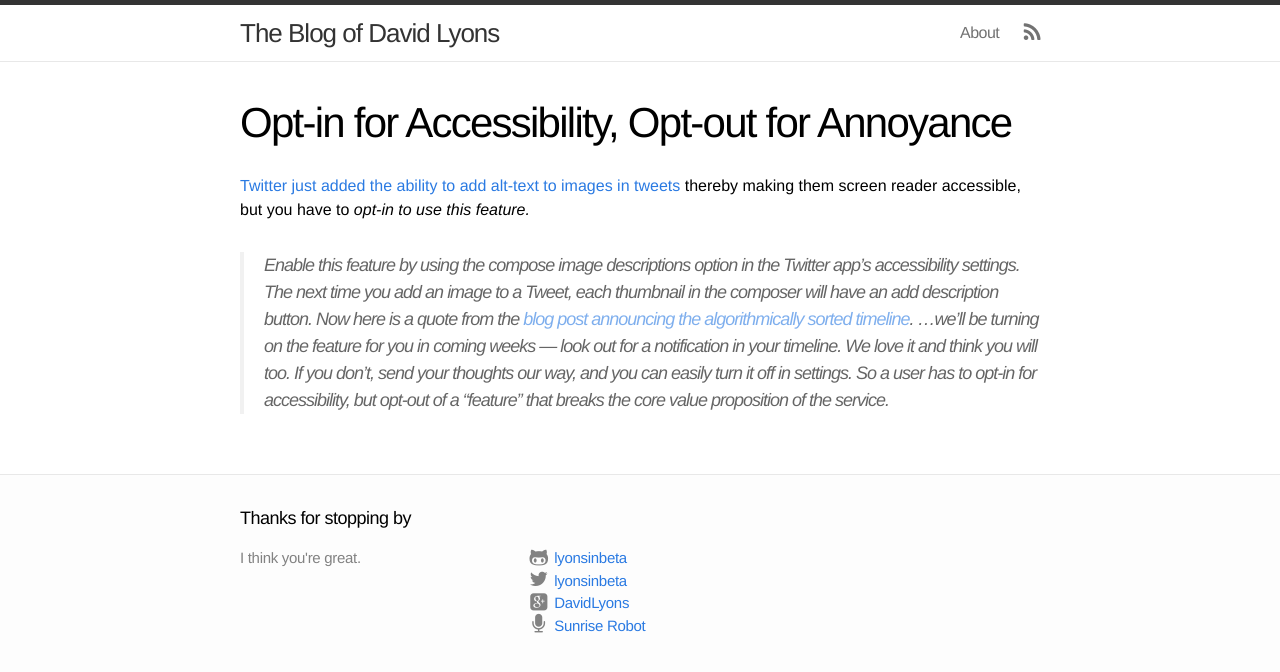
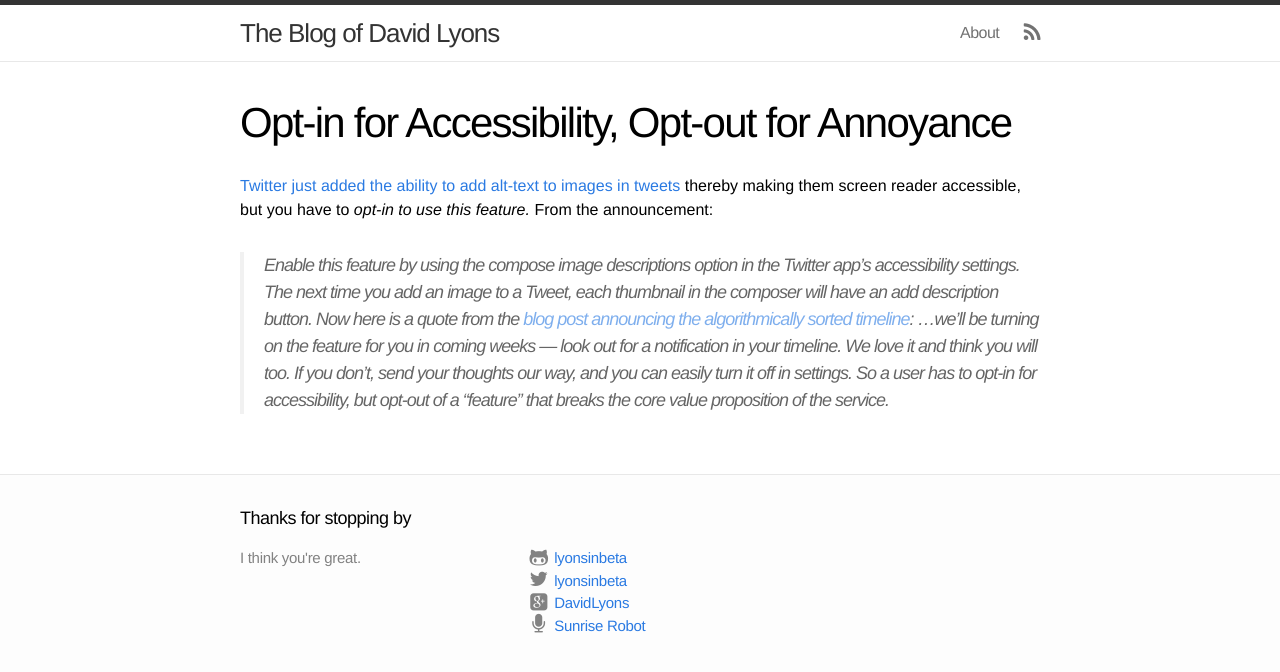
Before and after one commit to lyonsinbeta/lyonsinbeta.github.io, a Jekyll site: the page built from _posts/2016-03-31-opt-in-opt-out-twitter.markdown, in a window 1280 px wide. Shown: the top 672 px of the page. Built offline with Jekyll 4.4.1, drawn with Linux system fonts in a browser that asks for light colours.

```diff
--- a/_posts/2016-03-31-opt-in-opt-out-twitter.markdown
+++ b/_posts/2016-03-31-opt-in-opt-out-twitter.markdown
@@ -4,8 +4,8 @@ author: David
 layout: post
 permalink: /2016/3/opt-in-opt-out-twitter
 ---
-[Twitter just added the ability to add alt-text to images in tweets](https://blog.twitter.com/2016/accessible-images-for-everyone) thereby making them screen reader accessible, but you have to _opt-in to use this feature._
+[Twitter just added the ability to add alt-text to images in tweets](https://blog.twitter.com/2016/accessible-images-for-everyone) thereby making them screen reader accessible, but you have to _opt-in to use this feature._ From the announcement:
 >Enable this feature by using the compose image descriptions option in the Twitter app's accessibility settings. The next time you add an image to a Tweet, each thumbnail in the composer will have an add description button.
-Now here is a quote from the [blog post announcing the algorithmically sorted timeline](https://blog.twitter.com/2016/never-miss-important-tweets-from-people-you-follow).
+Now here is a quote from the [blog post announcing the algorithmically sorted timeline](https://blog.twitter.com/2016/never-miss-important-tweets-from-people-you-follow):
 >...we'll be turning on the feature for you in coming weeks — look out for a notification in your timeline. We love it and think you will too. If you don't, send your thoughts our way, and you can easily turn it off in settings.
 So a user has to opt-in for accessibility, but opt-out of a "feature" that breaks the core value proposition of the service.
```
